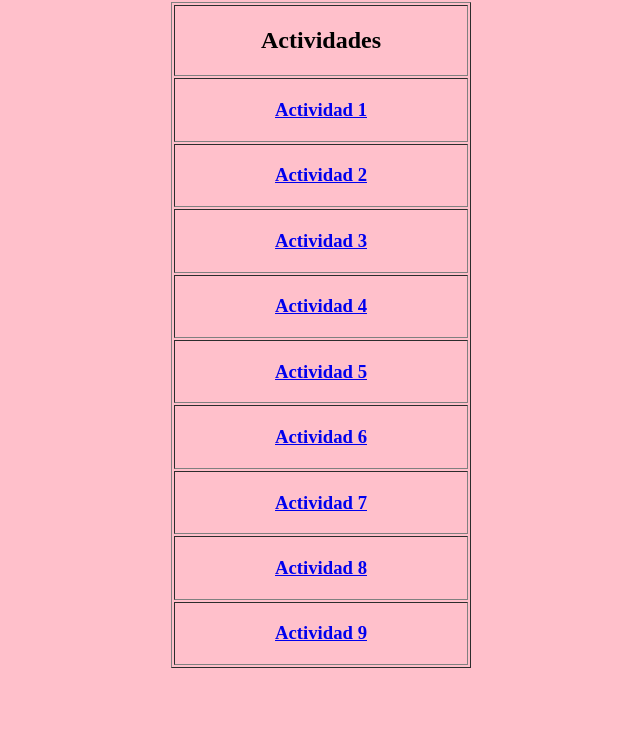
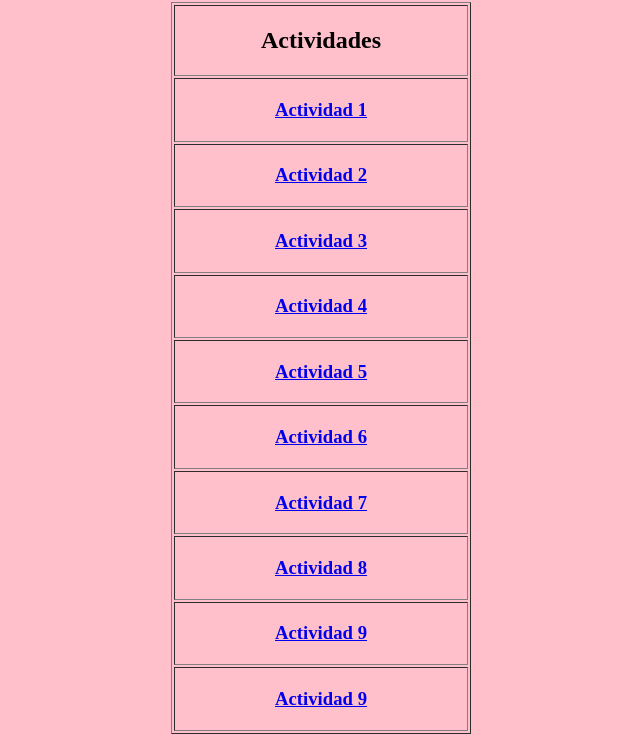
Before and after one commit to irkna/plataformas-moviles-entregas, a plain HTML site: page index.html in a window 1280 px wide. Shown: the part 184-926 px from the top of the page, without its empty margins (319-959 px from the left). Before the commit the page ends 860 px from the top, so only its background shows below. Drawn offline with Linux system fonts and the light colour scheme.

Commit message:
Update index.html

```diff
--- a/index.html
+++ b/index.html
@@ -41,6 +41,9 @@
         <tr>
             <td><h3><a href="tp-9/index.html">Actividad 9</a></h3></td>
         </tr>
+    <tr>
+            <td><h3><a href="tp-10/index.html">Actividad 9</a></h3></td>
+        </tr>
 </table>
     </article>
 
```
